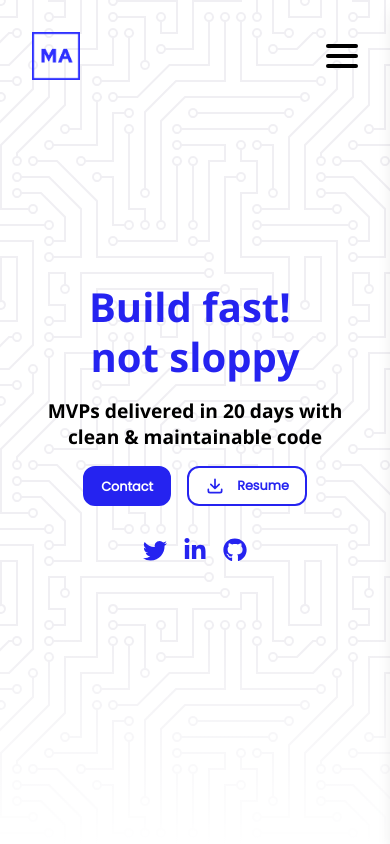
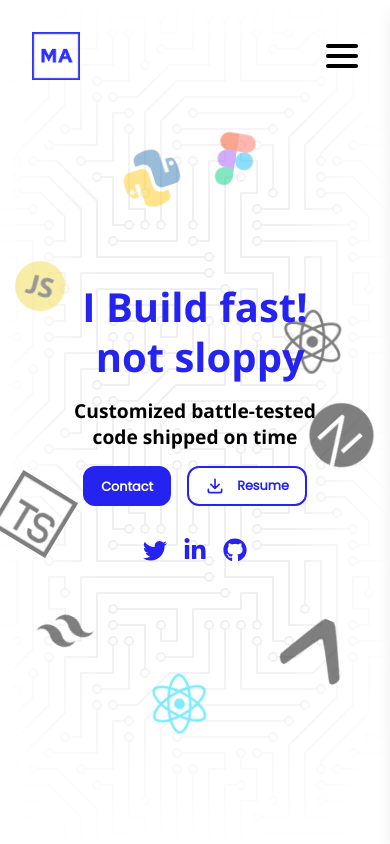
Before and after one commit to mohit1607/react-portfolio, a React (Vite) app: page / in a window 390 px wide. Shown: the top 844 px of the page. Built offline with nearby package versions, Linux system fonts and the light colour scheme.

Commit message:
merged the pull

```diff
--- a/src/Components/Sections/Homepage/Hero.jsx
+++ b/src/Components/Sections/Homepage/Hero.jsx
@@ -6,10 +6,32 @@ import { useGSAP } from "@gsap/react";
 import gsap from "gsap";
 import { useEffect, useRef, useState } from "react";
 import resume from "../../../assets/resume.pdf";
+import nextjsIcon from "../../../assets/images/skills/nextjs.png";
+import expoIcon from "../../../assets/images/skills/expo.png";
+import reactIcon from "../../../assets/images/skills/reactlogo.png";
+import tailwindIcon from "../../../assets/images/skills/tailwind.png";
+import tsIcon from "../../../assets/images/skills/ts.png";
+import jsIcon from "../../../assets/images/skills/js.png";
+import pythonIcon from "../../../assets/images/skills/python.png";
+import figmaIcon from "../../../assets/images/skills/figma.png";
+import reactNativeIcon from "../../../assets/images/skills/reactnative.png";
 
 const Hero = ({ getStarted = () => { } }) => {
   const [readyAnimate, setReadyAnimate] = useState(false);
   const heroText = useRef(null);
+  const skillImagesRef = useRef(null);
+
+  const skillLogos = [
+    { src: nextjsIcon, name: "Next.js" },
+    { src: expoIcon, name: "Expo" },
+    { src: reactIcon, name: "React" },
+    { src: tailwindIcon, name: "Tailwind" },
+    { src: tsIcon, name: "TypeScript" },
+    { src: jsIcon, name: "JavaScript" },
+    { src: pythonIcon, name: "Python" },
+    { src: figmaIcon, name: "Figma" },
+    { src: reactNativeIcon, name: "React Native" },
+  ];
 
   const getRandomPosition = (range = 30) => ({
     x: Math.random() * range - range / 2,
@@ -19,14 +41,11 @@ const Hero = ({ getStarted = () => { } }) => {
   useEffect(() => {
     let text = heroText.current.textContent;
     text = text.split("");
-    let n = text.length;
     heroText.current.innerHTML = text
-      .map((letter, index) => {
+      .map((letter) => {
         if (letter === " ")
           return `<span class="heroText inline-block">&nbsp;</span>`;
-        if (index < n / 2)
-          return `<span class="heroText inline-block">${letter}</span>`;
-        else return `<span class="heroText2 inline-block">${letter}</span>`;
+        return `<span class="heroText inline-block">${letter}</span>`;
       })
       .join("");
     setReadyAnimate(true);
@@ -35,17 +54,50 @@ const Hero = ({ getStarted = () => { } }) => {
   useGSAP(
     () => {
       gsap.from(".heroText", {
+        x: () => (Math.random() - 0.5) * window.innerWidth * 0.9,
+        y: () => (Math.random() - 0.5) * window.innerHeight * 0.9,
         opacity: 0,
-        y: 50,
-        duration: 1,
-        stagger: 0.1,
+        rotation: () => Math.random() * 360,
+        scale: () => Math.random() * 2 + 0.5,
+        duration: 1.5,
+        ease: "power3.out",
+        stagger: {
+          amount: 0.5,
+          from: "random"
+        }
       });
-      gsap.from(".heroText2", {
-        opacity: 0,
-        y: 50,
-        duration: 1,
-        stagger: -0.1,
-      });
+
+      // Skill images shattering animation - emerges from center and scatters outward
+      gsap.fromTo(".skillImage",
+        {
+          x: 0,
+          y: 0,
+          opacity: 0,
+          rotation: 0,
+          scale: 0.3,
+        },
+        {
+          x: (index) => {
+            const angle = (index / 9) * Math.PI * 2 + Math.random() * 0.4;
+            const maxDistance = Math.min(window.innerWidth * 0.4, 600);
+            const distance = maxDistance * 0.8 + Math.random() * maxDistance * 0.3;
+            return Math.cos(angle) * distance;
+          },
+          y: (index) => {
+            const angle = (index / 9) * Math.PI * 2 + Math.random() * 0.4;
+            const maxDistance = Math.min(window.innerHeight * 0.35, 400);
+            const distance = maxDistance * 0.8 + Math.random() * maxDistance * 0.2;
+            return Math.sin(angle) * distance;
+          },
+          opacity: 0.5,
+          rotation: () => Math.random() * 100,
+          scale: 1,
+          delay: 0.2,
+          duration: 1.2,
+          ease: "power2.out",
+          stagger: 0.08
+        }
+      );
     },
     { dependencies: [readyAnimate], scope: "#main" }
   );
@@ -69,24 +121,43 @@ const Hero = ({ getStarted = () => { } }) => {
   ];
 
   return (
-    <section className="relative w-full bg-white dark:bg-darkprimary h-screen flex justify-center background_pattern_dark items-center">
-      {/* Gradient Overlay */}
-      <div
-        className="absolute inset-0 pointer-events-none bg-fade-bottom dark:dark-bg-fade-bottom" />
+    <section className="relative w-full bg-white dark:bg-darkprimary h-screen flex justify-center background_pattern_dark items-center overflow-hidden">
+      {/* Gradient Overlays */}
+      <div className="absolute inset-0 pointer-events-none bg-fade-bottom dark:dark-bg-fade-bottom" />
+      <div className="absolute inset-0 pointer-events-none bg-fade-top dark:dark-bg-fade-top" />
+      <div className="absolute inset-0 pointer-events-none bg-fade-left dark:dark-bg-fade-left" />
+      <div className="absolute inset-0 pointer-events-none bg-fade-right dark:dark-bg-fade-right" />
 
       <div className="relative z-10 max-w-[1200px] w-full rounded-2xl p-10 flex flex-col items-center justify-center text-center gap-4">
-        <h1 className="select-none font-Fugaz font-bold text-[2.5rem] sm:text-[3.5rem] md:text-[4rem] lg:text-[5rem] text-balance leading-tight whitespace-nowrap max-w-[95vw] md:max-w-[80vw] overflow-hidden">
-          <span ref={heroText} className="text-accent">Build fast! not sloppy</span>
+        {/* Skill Images for Shattering Animation */}
+        <div className="absolute inset-0 flex items-center justify-center pointer-events-none">
+          {skillLogos.map((skill, index) => (
+            <img
+              key={index}
+              src={skill.src}
+              alt={skill.name}
+              className="skillImage absolute w-16 h-16 md:w-20 md:h-20 object-contain"
+              style={{
+                left: '50%',
+                top: '50%',
+                transform: 'translate(-50%, -50%)'
+              }}
+            />
+          ))}
+        </div>
+
+        <h1 className="select-none z-10 font-Fugaz font-bold text-[2.5rem] sm:text-[3.5rem] md:text-[4rem] lg:text-[5rem] text-balance leading-tight whitespace-nowrap max-w-[95vw] md:max-w-[80vw] ">
+          <span ref={heroText} className="text-accent">I Build fast! not sloppy</span>
         </h1>
-        <p className="font-Fugaz dark:text-white font-bold text-[1.2rem] sm:text-[1.5rem] md:text-[2rem] lg:text-[2.2rem] text-balance leading-snug max-w-[90vw] md:max-w-[70vw]">
-          MVPs delivered in 20 days with clean & maintainable code
+        <p className="font-Fugaz z-10 dark:text-white font-bold text-[1.2rem] sm:text-[1.5rem] md:text-[2rem] lg:text-[2.2rem] text-balance leading-snug max-w-[90vw] md:max-w-[70vw]">
+          Customized battle-tested code shipped on time
         </p>
 
         <motion.div
           initial={{ y: "40%", opacity: 0 }}
           animate={{ y: "0%", opacity: 1 }}
           transition={{ duration: 0.5 }}
-          className="flex justify-center gap-4 md:gap-8"
+          className="flex justify-center gap-4 md:gap-8 z-10"
         >
           <motion.button
             whileHover={{
@@ -107,7 +178,7 @@ const Hero = ({ getStarted = () => { } }) => {
               transition: { duration: 0.5, ease: "easeInOut" },
             }}
             animate={{ y: 0 }}
-            className="bg-white dark:bg-darkprimary text-accent dark:text-white font-bold font-poppins text-[0.8rem] md:text-[1rem] px-4 md:px-10 py-2 md:py-4 rounded-xl border-2 border-accent dark:border-white flex gap-1"
+            className="bg-white dark:bg-darkprimary z-10 text-accent dark:text-white font-bold font-poppins text-[0.8rem] md:text-[1rem] px-4 md:px-10 py-2 md:py-4 rounded-xl border-2 border-accent dark:border-white flex gap-1"
           >
             <svg
               xmlns="http://www.w3.org/2000/svg"
--- a/src/Components/Sections/Homepage/Skills.jsx
+++ b/src/Components/Sections/Homepage/Skills.jsx
@@ -12,22 +12,25 @@ import nextjs from '../../../assets/images/skills/nextjs.png'
 import tailwind from '../../../assets/images/skills/tailwind.png'
 import ts from '../../../assets/images/skills/ts.png'
 import sanity from '../../../assets/images/skills/sanity.png'
+import expo from '../../../assets/images/skills/expo.png'
 
 const Skills = () => {
 
     const skillsData = [
+        { id: 8, src: nextjs, alt: 'Next js' },
+        { id: 8, src: expo, alt: 'Expo' },
         { id: 5, src: reactlogo, alt: 'React' },
-        { id: 4, src: figma, alt: 'Figma' },
-        { id: 2, src: chatgpt, alt: 'AI Powered' },
-        { id: 1, src: blender, alt: 'Blender' },
         { id: 8, src: reactnative, alt: 'React Native' },
+        { id: 2, src: chatgpt, alt: 'AI Tools' },
         { id: 6, src: python, alt: 'Python' },
         { id: 3, src: fastapi, alt: 'FastAPI' },
+        { id: 4, src: figma, alt: 'Figma' },
+        { id: 1, src: blender, alt: 'Blender' },
         { id: 7, src: js, alt: 'Java Script' },
-        { id: 8, src: nextjs, alt: 'Next js' },
         { id: 9, src: tailwind, alt: 'Tailwind Css' },
         { id: 10, src: ts, alt: 'Type Script' },
         { id: 11, src: sanity, alt: 'Sanity CMS' },
+        { id: 11, src: 'https://upload.wikimedia.org/wikipedia/commons/thumb/2/29/Postgresql_elephant.svg/1163px-Postgresql_elephant.svg.png', alt: 'Postgres SQL' },
     ];
 
     return (
--- a/src/index.css
+++ b/src/index.css
@@ -91,4 +91,58 @@ html.lenis body {
         rgba(17, 17, 17, 0.6) 90%,
         #111 100%);
   }
+
+  .bg-fade-top {
+    background: linear-gradient(to top,
+        transparent 0%,
+        transparent 75%,
+        rgba(255, 255, 255, 0.2) 80%,
+        rgba(255, 255, 255, 0.6) 90%,
+        rgba(255, 255, 255, 1) 100%);
+  }
+
+  .dark-bg-fade-top {
+    background: linear-gradient(to top,
+        transparent 0%,
+        transparent 75%,
+        rgba(17, 17, 17, 0.2) 80%,
+        rgba(17, 17, 17, 0.6) 90%,
+        #111 100%);
+  }
+
+  .bg-fade-left {
+    background: linear-gradient(to left,
+        transparent 0%,
+        transparent 75%,
+        rgba(255, 255, 255, 0.2) 80%,
+        rgba(255, 255, 255, 0.6) 90%,
+        rgba(255, 255, 255, 1) 100%);
+  }
+
+  .dark-bg-fade-left {
+    background: linear-gradient(to left,
+        transparent 0%,
+        transparent 75%,
+        rgba(17, 17, 17, 0.2) 80%,
+        rgba(17, 17, 17, 0.6) 90%,
+        #111 100%);
+  }
+
+  .bg-fade-right {
+    background: linear-gradient(to right,
+        transparent 0%,
+        transparent 75%,
+        rgba(255, 255, 255, 0.2) 80%,
+        rgba(255, 255, 255, 0.6) 90%,
+        rgba(255, 255, 255, 1) 100%);
+  }
+
+  .dark-bg-fade-right {
+    background: linear-gradient(to right,
+        transparent 0%,
+        transparent 75%,
+        rgba(17, 17, 17, 0.2) 80%,
+        rgba(17, 17, 17, 0.6) 90%,
+        #111 100%);
+  }
 }
```
Also changed, not shown: src/assets/images/skills/expo.png (added).
